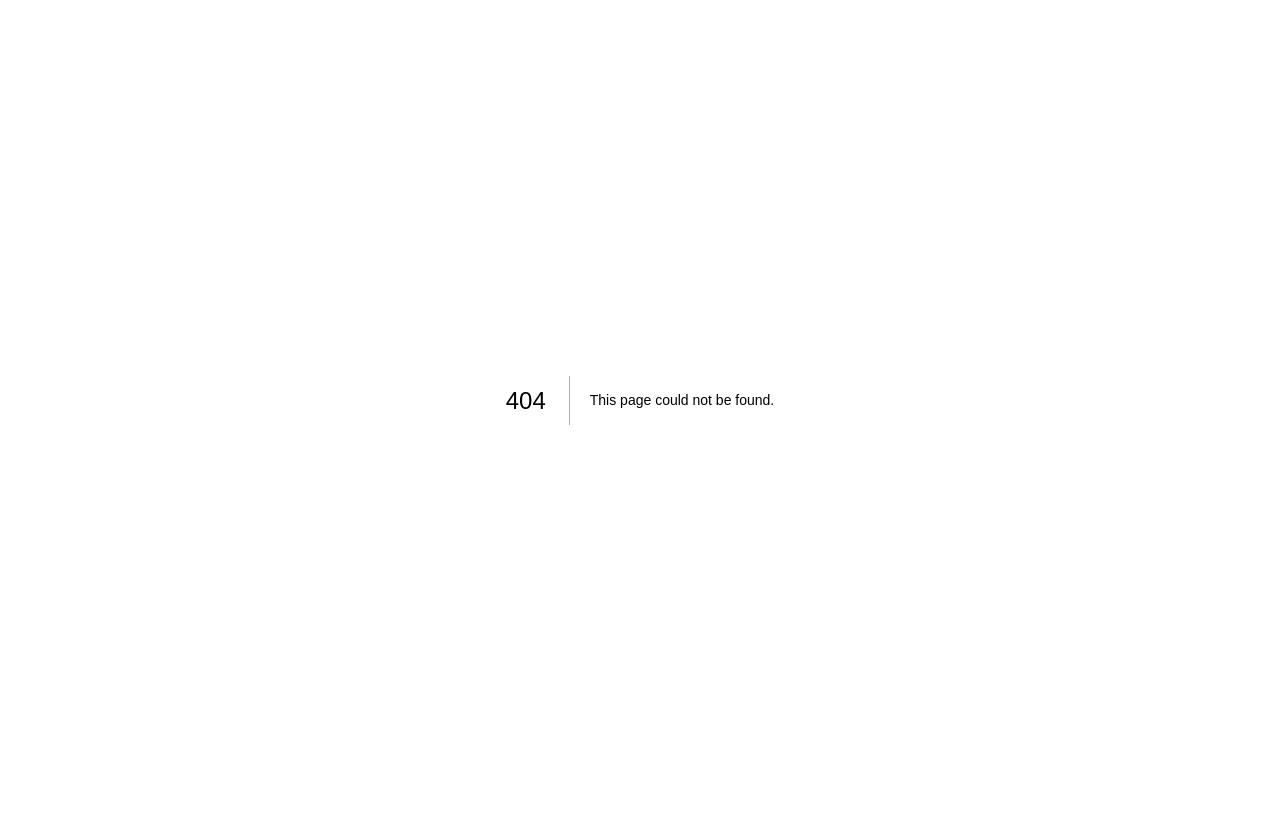
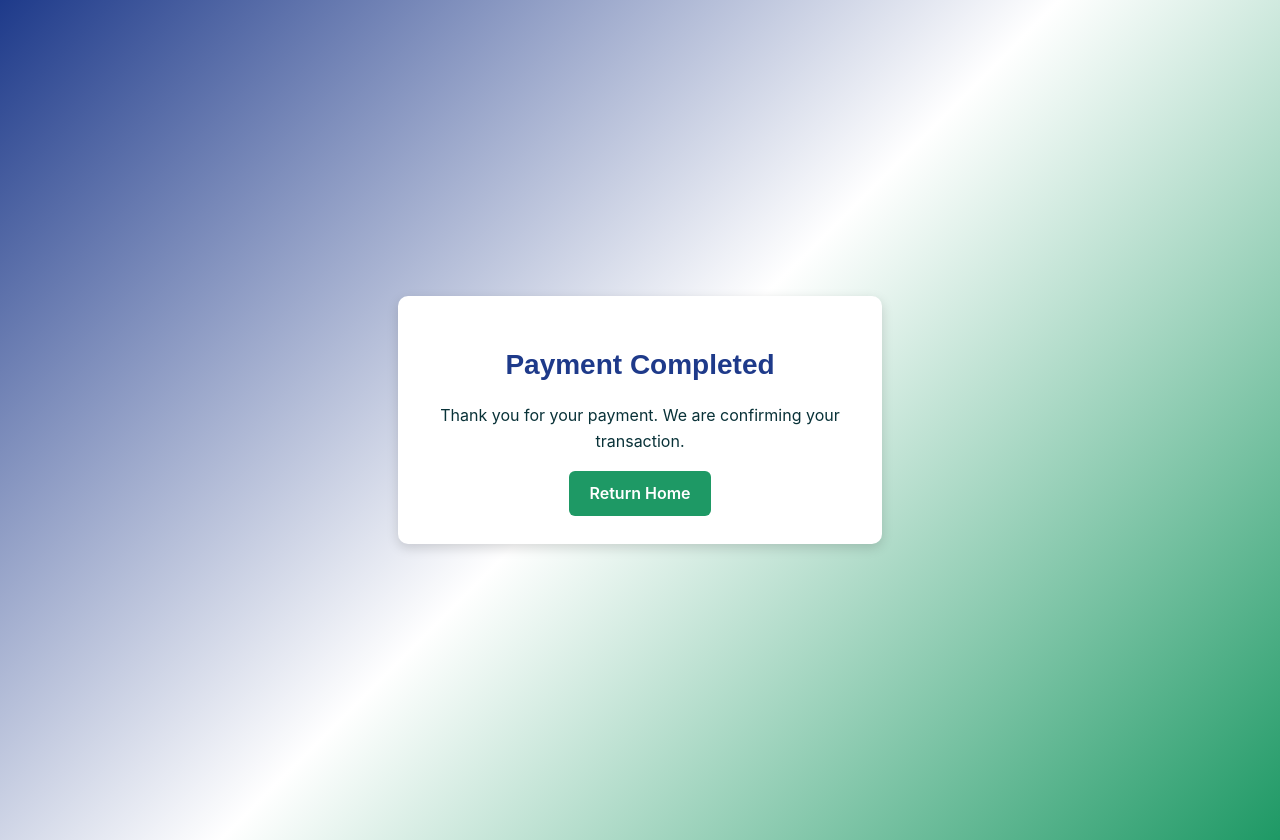
Before and after one commit to He-is-Henry/admission-compass-frontend, a Next.js app: page /pay/success in a window 1280 px wide. Before the commit this address had no page. Before the commit the page ends 800 px from the top, so only its background shows below. Built offline with nearby package versions, Linux system fonts and the light colour scheme.

Commit message:
Added axios

```diff
--- /dev/null
+++ b/src/app/api/axios.js
@@ -0,0 +1,5 @@
+import axios from "axios";
+
+export default axios.create({
+  baseURL: "http://localhost:5000",
+});
--- /dev/null
+++ b/src/app/pay/page.tsx
@@ -0,0 +1,6 @@
+import React from "react";
+import Pay from "./page.client";
+
+export default function page() {
+  return <Pay />;
+}
--- /dev/null
+++ b/src/app/pay/success/page.tsx
@@ -0,0 +1,78 @@
+"use client";
+import Link from "next/link";
+import React, { useEffect, useState } from "react";
+
+export default function PaymentSuccessPage() {
+  const [reference, setReference] = useState<string | null>(null);
+
+  useEffect(() => {
+    const ref = new URLSearchParams(window.location.search).get("reference");
+    setReference(ref);
+  }, []);
+
+  return (
+    <div style={styles.container}>
+      <div style={styles.card}>
+        <h1 style={styles.title}>Payment Completed</h1>
+        <p style={styles.text}>
+          Thank you for your payment. We are confirming your transaction.
+        </p>
+
+        {reference && (
+          <p style={styles.reference}>
+            Reference: <strong>{reference}</strong>
+          </p>
+        )}
+
+        <Link href="/" style={styles.button}>
+          Return Home
+        </Link>
+      </div>
+    </div>
+  );
+}
+
+const styles: { [key: string]: React.CSSProperties } = {
+  container: {
+    minHeight: "100vh",
+    background: "linear-gradient(135deg, #1E3A8A, #FFFFFF, #1E9965)", // blue → white → green
+    display: "flex",
+    justifyContent: "center",
+    alignItems: "center",
+    padding: "20px",
+  },
+  card: {
+    background: "white",
+    borderRadius: "10px",
+    width: "100%",
+    maxWidth: "420px",
+    padding: "28px 32px",
+    boxShadow: "0 4px 12px rgba(0,0,0,0.15)",
+    textAlign: "center",
+  },
+  title: {
+    color: "#1E3A8A",
+    fontSize: "28px",
+    marginBottom: "12px",
+    fontWeight: 700,
+  },
+  text: {
+    fontSize: "16px",
+    color: "#093238",
+    marginBottom: "16px",
+  },
+  reference: {
+    marginBottom: "24px",
+    fontSize: "15px",
+    color: "#1E9965",
+  },
+  button: {
+    display: "inline-block",
+    backgroundColor: "#1E9965",
+    padding: "10px 20px",
+    borderRadius: "6px",
+    color: "white",
+    textDecoration: "none",
+    fontWeight: 600,
+  },
+};
```
Also changed, not shown: package.json (+5 -4 lines), src/app/pay/page.client.tsx (added, +50 -0 lines), 1 other file (tests, documents, lock files or other folders).
